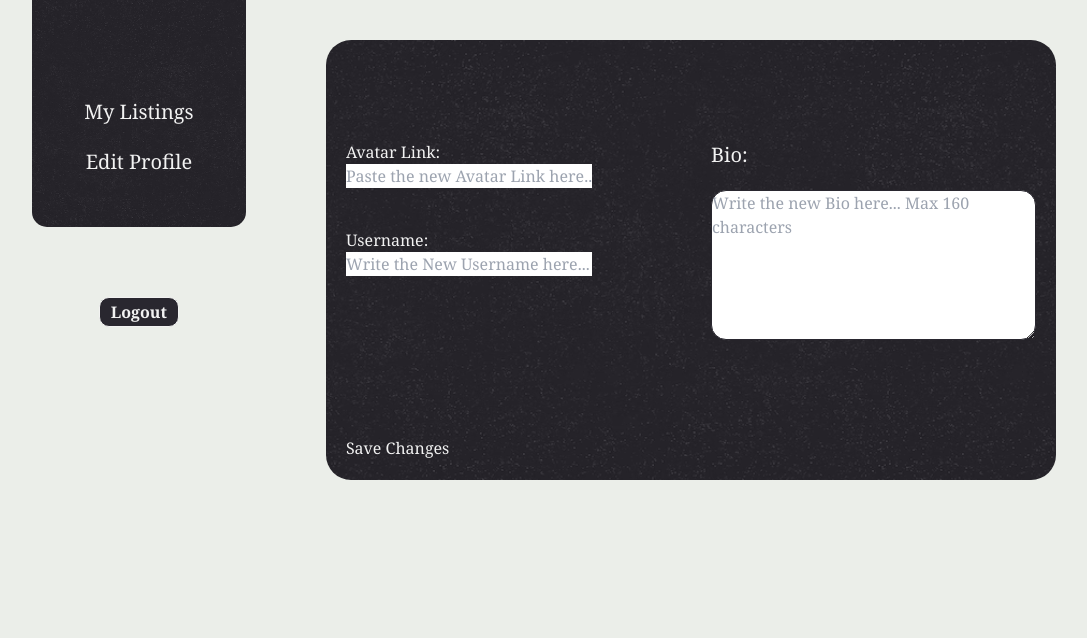
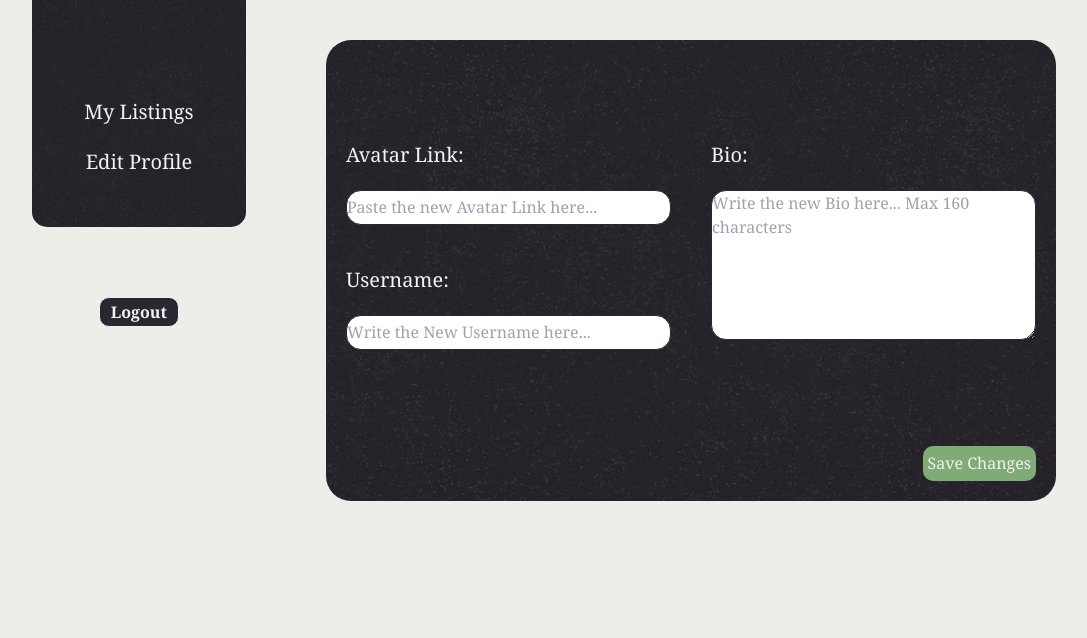
Before and after one commit to werivik/semester24, a website: page profile/profile.html in a window 1280 px wide. Shown: the part 533-1171 px from the top of the page, without its empty margins (96-1183 px from the left). Drawn offline with nearby package versions, Linux system fonts and the light colour scheme; a web font is replaced by a local one.

Commit message:
almost finished

```diff
--- a/profile/profile.html
+++ b/profile/profile.html
@@ -191,14 +191,14 @@
 
                             <div class="update-left flex flex-col gap-[40px] w-[50%]">
 
-                                <div class="update-avatar">
-                                    <label for="newAvatar">Avatar Link:</label>
-                                    <input type="text" id="newAvatar" placeholder="Paste the new Avatar Link here..."/>
+                                <div class="update-avatar flex flex-col gap-5">
+                                    <label for="newAvatar" class="text-[20px]">Avatar Link:</label>
+                                    <input type="text" id="newAvatar" placeholder="Paste the new Avatar Link here..." class="h-[35px] text-[#F2F2F2] rounded-[15px] border-[1.5px] border-[#29272F]"/>
                                 </div>
 
-                                <div class="update-username">
-                                    <label for="newUsername">Username:</label>
-                                    <input type="text" id="newUsername" placeholder="Write the New Username here..."/>
+                                <div class="update-username flex flex-col gap-5">
+                                    <label for="newUsername" class="text-[20px]">Username:</label>
+                                    <input type="text" id="newUsername" placeholder="Write the New Username here..." class="h-[35px] text-[#F2F2F2] rounded-[15px] border-[1.5px] border-[#29272F]"/>
                                 </div>
 
                             </div>
@@ -212,8 +212,8 @@
 
                         </form>
 
-                        <div class="save-button-content">
-                            <button id="saveChanges" class="save-button">Save Changes</button>
+                        <div class="save-button-content w-full flex justify-end">
+                            <button id="saveChanges" class="save-button bg-[#81AB76] h-[35px] rounded-[10px] border-0 text-[#F2F2F2] text-[16px] font-serif pl-[5px] pr-[5px] hover:bg-[#D6650F] hover:cursor-pointer transition-all duration-200">Save Changes</button>
                         </div>
                     </div>
 
```
Also changed, not shown: dist/style.css.
